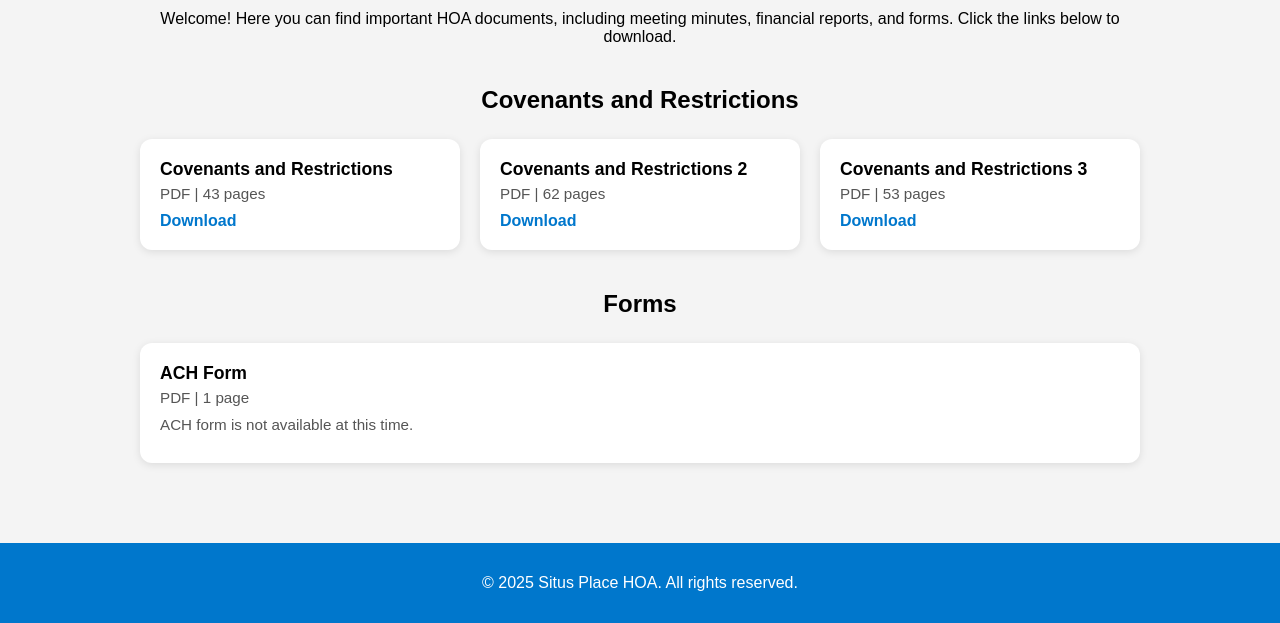
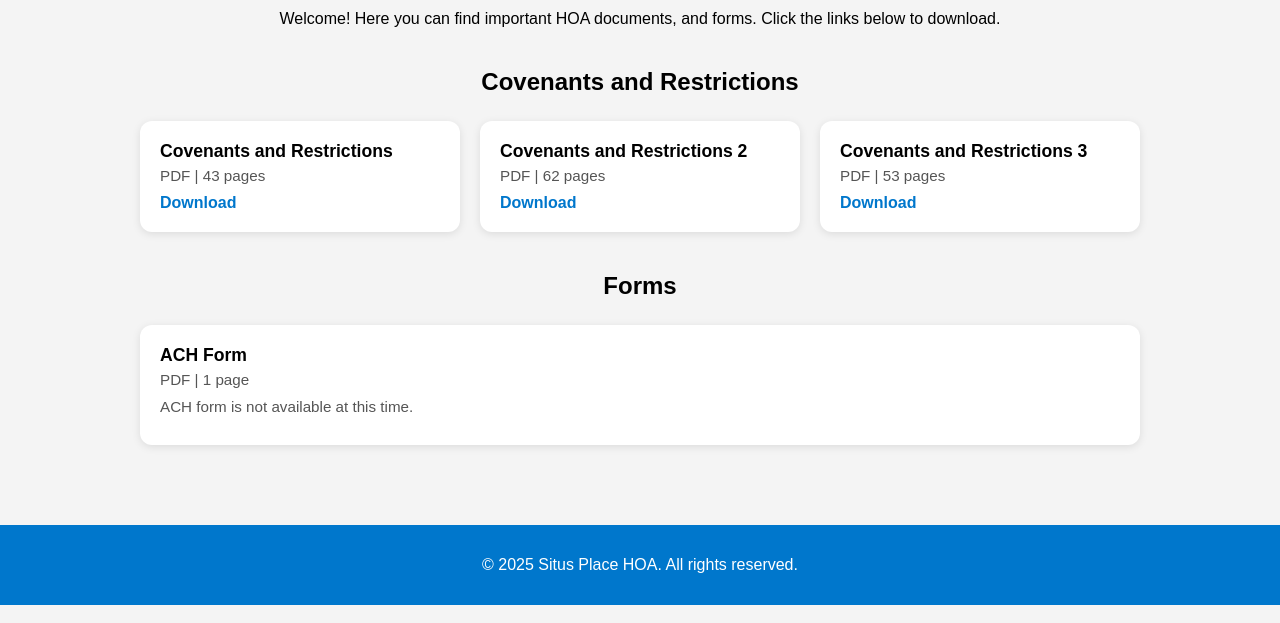
Before and after one commit to eddieseyedi/repo1, a plain HTML site: page wwwroot/documents.html in a window 1280 px wide. Shown: the part 193-816 px from the top of the page. Drawn offline with Linux system fonts and the light colour scheme.

Commit message:
Update documents.html

```diff
--- a/wwwroot/documents.html
+++ b/wwwroot/documents.html
@@ -155,7 +155,7 @@
     <main>
         <h1>HOA Documents</h1>
         <p style="text-align:center; margin-bottom:40px;">
-            Welcome! Here you can find important HOA documents, including meeting minutes, financial reports, and forms. Click the links below to download.
+            Welcome! Here you can find important HOA documents, and forms. Click the links below to download.
         </p>
 
         <!-- Covenants and Restrictions -->
```
